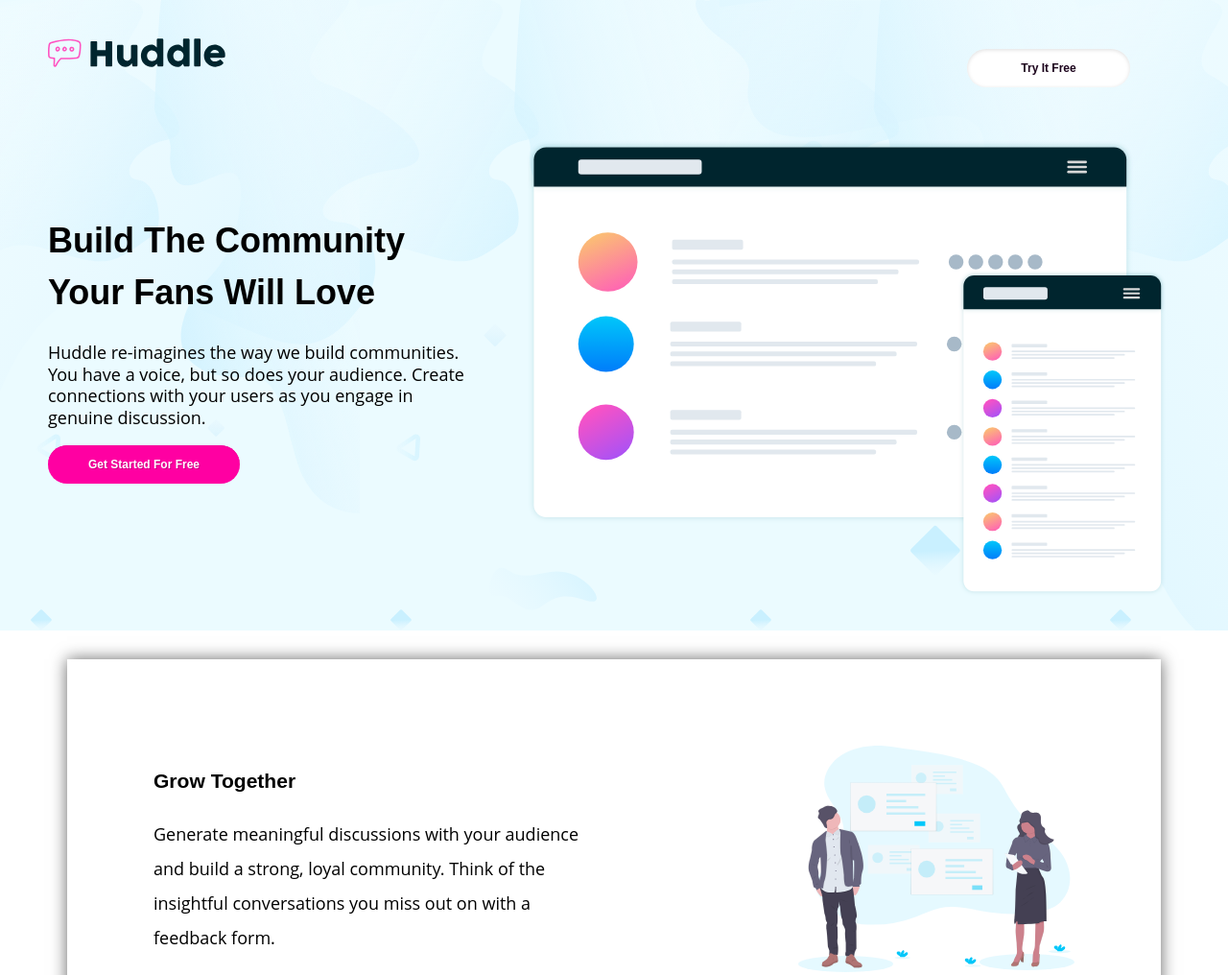
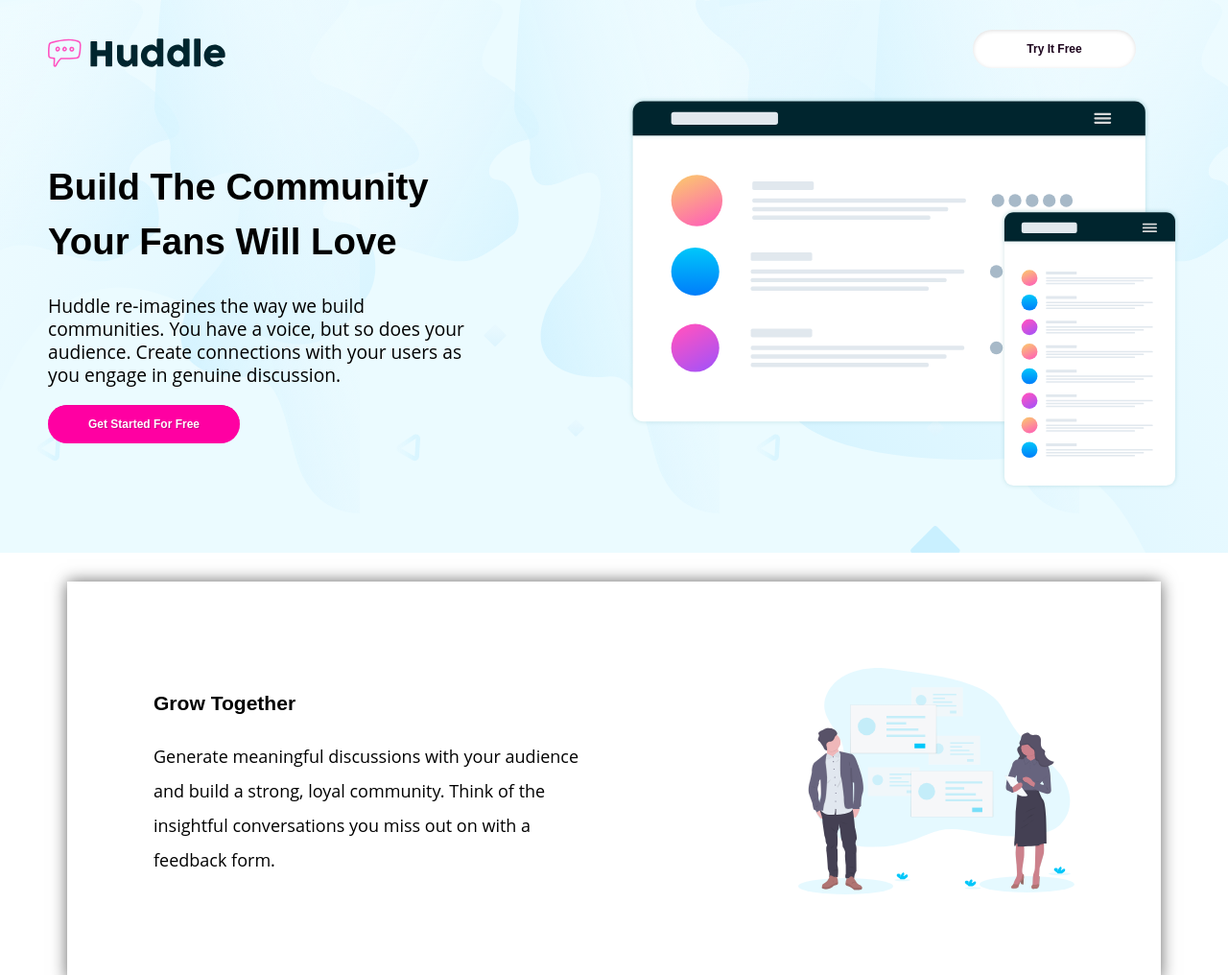
Before and after one commit to jhansi1/CSS_Challenge_1, a plain HTML site: page index.html in a window 1280 px wide. Shown: the top 1016 px of the page at 96% size. Drawn offline with Linux system fonts and the light colour scheme; a web font is replaced by a local one.

Commit message:
Made changes to CSS file - positions of elements

```diff
--- a/css/styles.css
+++ b/css/styles.css
@@ -16,37 +16,44 @@ h1, h2, h3 {
   margin-top: 0;
   background-color: #EBFBFF;
   width: 100%;
+  position: relative;
+  padding-bottom: 45%;
+
 }
 
 .top-content {
   width: 35%;
   text-align: left;
-  display: inline-block;
-  top: 200px;
+  /* display: inline-block; */
   position: absolute;
   left: 50px;
-  font-size: 18px;
+  top: 140px;
+  font-size: 120%;
   line-height: 1.25;
 }
 
 .top-logo-img {
-  margin-top: 40px;
-  margin-left: 50px;
   height: 30px;
+  position: absolute;
+  top: 40px;
+  left: 50px;
 }
 
 .top-try-it-free {
   width: 20%;
-  position: relative;
-  left: 63em;
-  bottom: 2.5em;
+  position: absolute;
+  top: 15px;
+  right: 10px;
+  /* left: 63em;
+  bottom: 2.5em; */
 }
 
 .illustration-mockups-img {
-  width: 52%;
-  position: relative;
-  left: 550px;
-  margin-bottom: 30px;
+  width: 45%;
+  position: absolute;
+  top: 100px;
+  right: 50px;
+
 }
 
 .middle-container {
@@ -138,7 +145,7 @@ h1, h2, h3 {
 }
 
 .bottom-sub-container-2 {
-  width: 30%;
+
   display: inline;
   position: absolute;
   margin-top: 150px;
```
